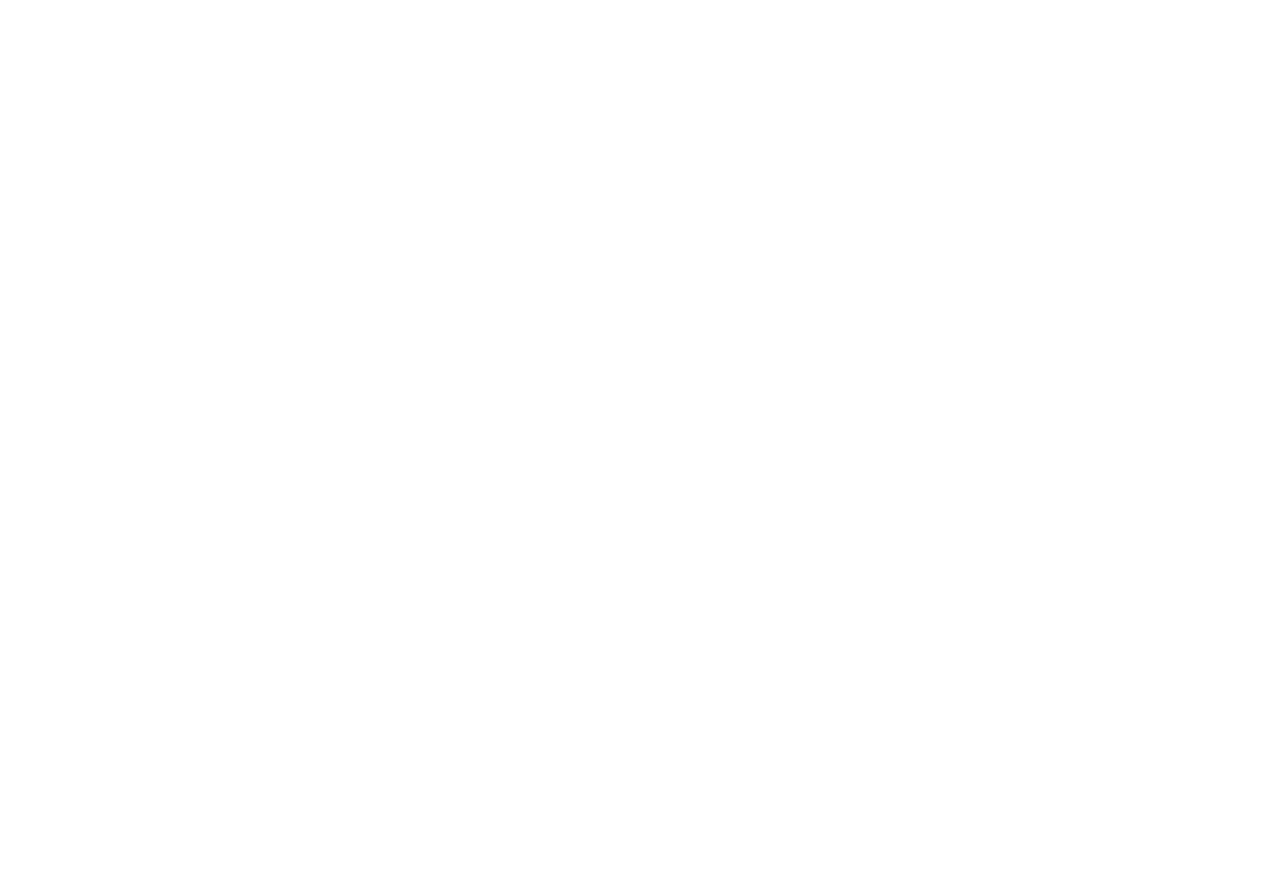
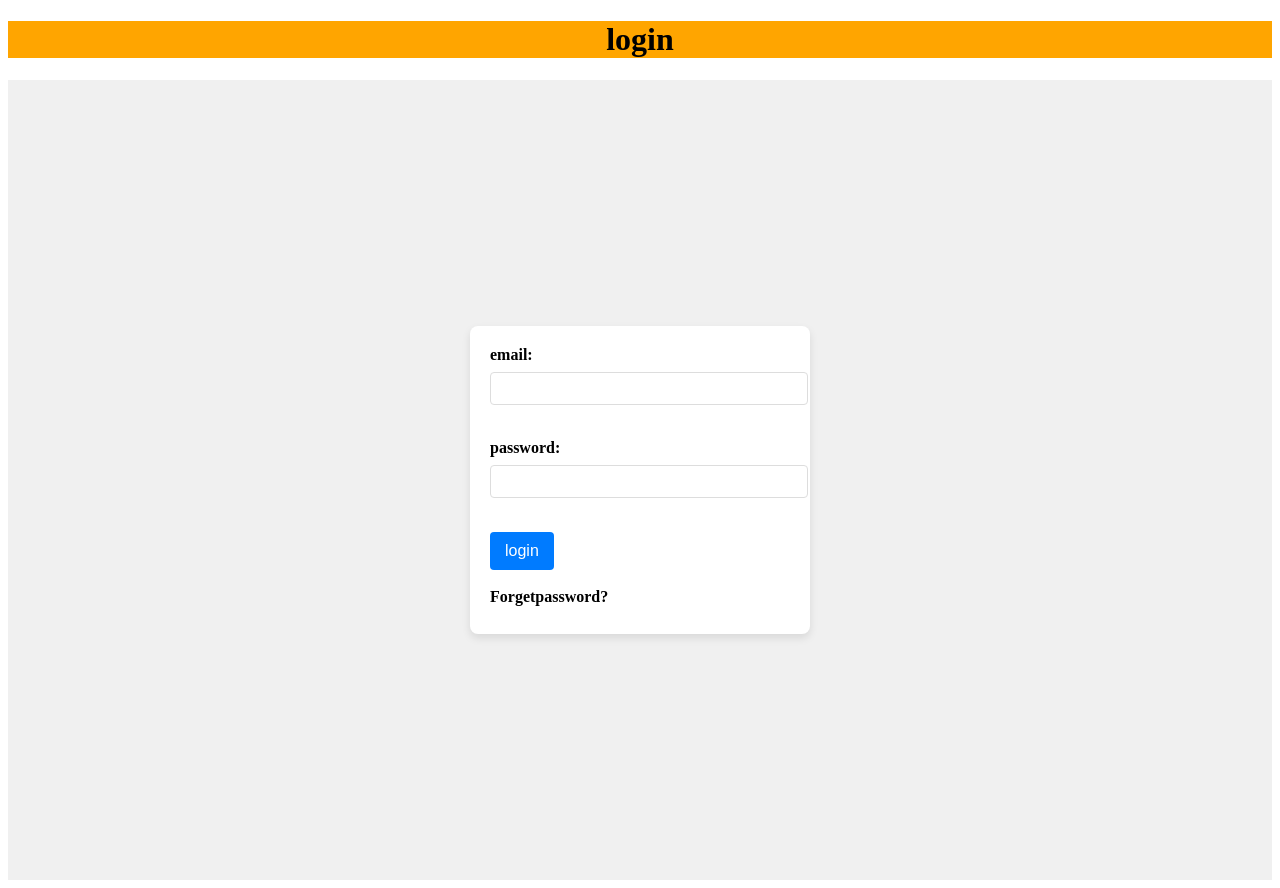
Before and after one commit to Rajreddy1997/my-app, an Angular app: page / in a window 1280 px wide. Before the commit the page ends 800 px from the top, so only its background shows below. Built offline with nearby package versions, Linux system fonts and the light colour scheme.

Commit message:
modified home page

```diff
--- a/src/app/app.component.html
+++ b/src/app/app.component.html
@@ -0,0 +1,2 @@
+<!-- <app-dashboard></app-dashboard> -->
+<router-outlet></router-outlet>
--- a/src/app/home/home.component.css
+++ b/src/app/home/home.component.css
@@ -0,0 +1,9 @@
+body{
+    background-color: aqua;
+}
+
+h1{
+    color: red;
+    text-align: center;
+    text-transform: capitalize;
+}
--- a/src/app/home/home.component.html
+++ b/src/app/home/home.component.html
@@ -1 +1,3 @@
+    <h1>welcome to my-app project</h1>
+
 <p>home works!</p>
--- a/src/app/login/login.component.css
+++ b/src/app/login/login.component.css
@@ -47,3 +47,9 @@
     outline: none; /* Remove default focus outline */
     box-shadow: 0 0 0 2px rgba(38, 143, 255, 0.5); /* Add custom focus outline */
 }
+
+
+h1{
+    text-align: center;
+    background-color: orange;
+}
--- a/src/app/login/login.component.html
+++ b/src/app/login/login.component.html
@@ -1,3 +1,7 @@
+
+<h1>login</h1>
+
+
 <div class="parent">
     <div class="child">
     <form [formGroup]="loginForm">
```
